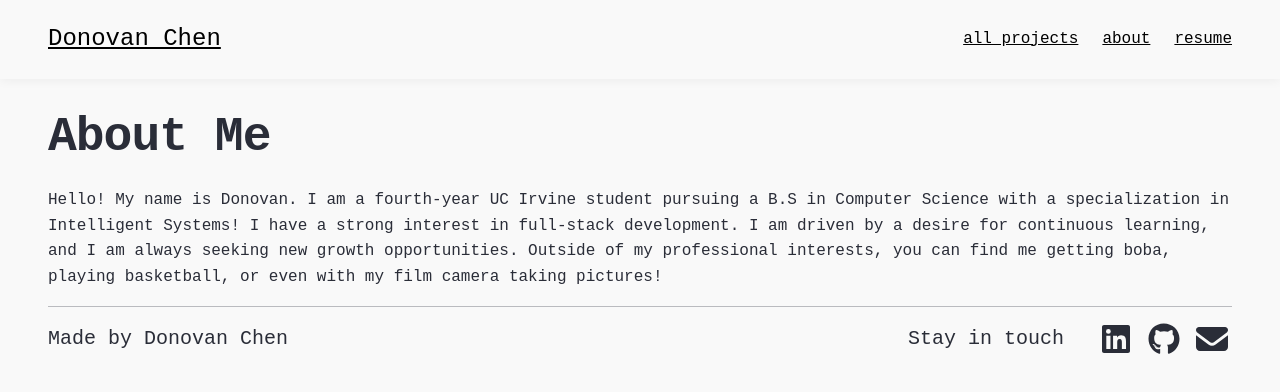
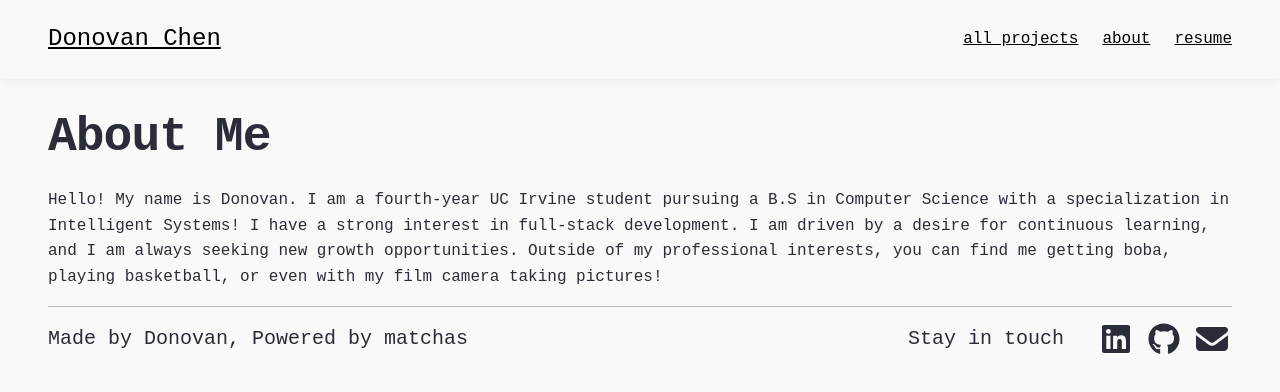
Before and after one commit to DonChenn/portfolio, a React (Vite) app: page /about in a window 1280 px wide. Shown: the top 392 px of the page. Built offline with nearby package versions, Linux system fonts and the light colour scheme.

Commit message:
footer slogan

```diff
--- a/src/components/layout/Footer.tsx
+++ b/src/components/layout/Footer.tsx
@@ -9,7 +9,7 @@ function Footer() {
       <div className="footer-container">
 
         <div className="footer-left">
-          <p className="made-by">Made by Donovan Chen</p>
+          <p className="made-by">Made by Donovan, Powered by matchas</p>
         </div>
 
         <div className="footer-right">
```
